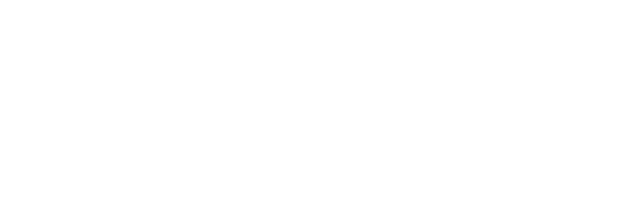
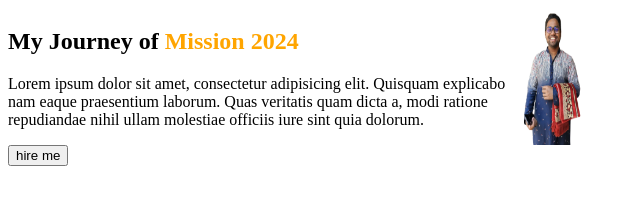
Before and after one commit to Soriful03/my-first-repo, a plain HTML site: page index.html in a window 1280 px wide. Shown: the whole page, without its empty margins (0-640 px from the left). Drawn offline with Linux system fonts and the light colour scheme.

Commit message:
image setting

```diff
--- a/index.html
+++ b/index.html
@@ -4,8 +4,20 @@
     <meta charset="UTF-8">
     <meta name="viewport" content="width=device-width, initial-scale=1.0">
     <title>My First Github Repo</title>
+    <link rel="stylesheet" href="style.css">
 </head>
 <body>
+    <section class="half-width">
+        <div>
+            <h1>My Journey of <span style="color: orange;">Mission 2024</span></h1>
+            <p>Lorem ipsum dolor sit amet, consectetur adipisicing elit. Quisquam explicabo nam eaque praesentium laborum. Quas veritatis quam dicta a, modi ratione repudiandae nihil ullam molestiae officiis iure sint quia dolorum.</p>
+        </div>
 
+        <div class="half-width">
+            <img class="short" src="islamsoriful-removebg-preview.png" alt="">
+        </div>
+    </section>
+    <button class="ok">hire me</button>
+    <audio src="Goat.mp3.mp3">control</audio>
 </body>
 </html>
--- /dev/null
+++ b/style.css
@@ -0,0 +1,12 @@
+.half-width{
+    width: 50%;
+    display: flex;
+}
+.lorem{
+    width: 50%;
+}
+.short{
+    width: 50%;
+    display: flex;
+    text-align: center;
+}
```
Also changed, not shown: islamsoriful-removebg-preview.png (added), 1 other file.
